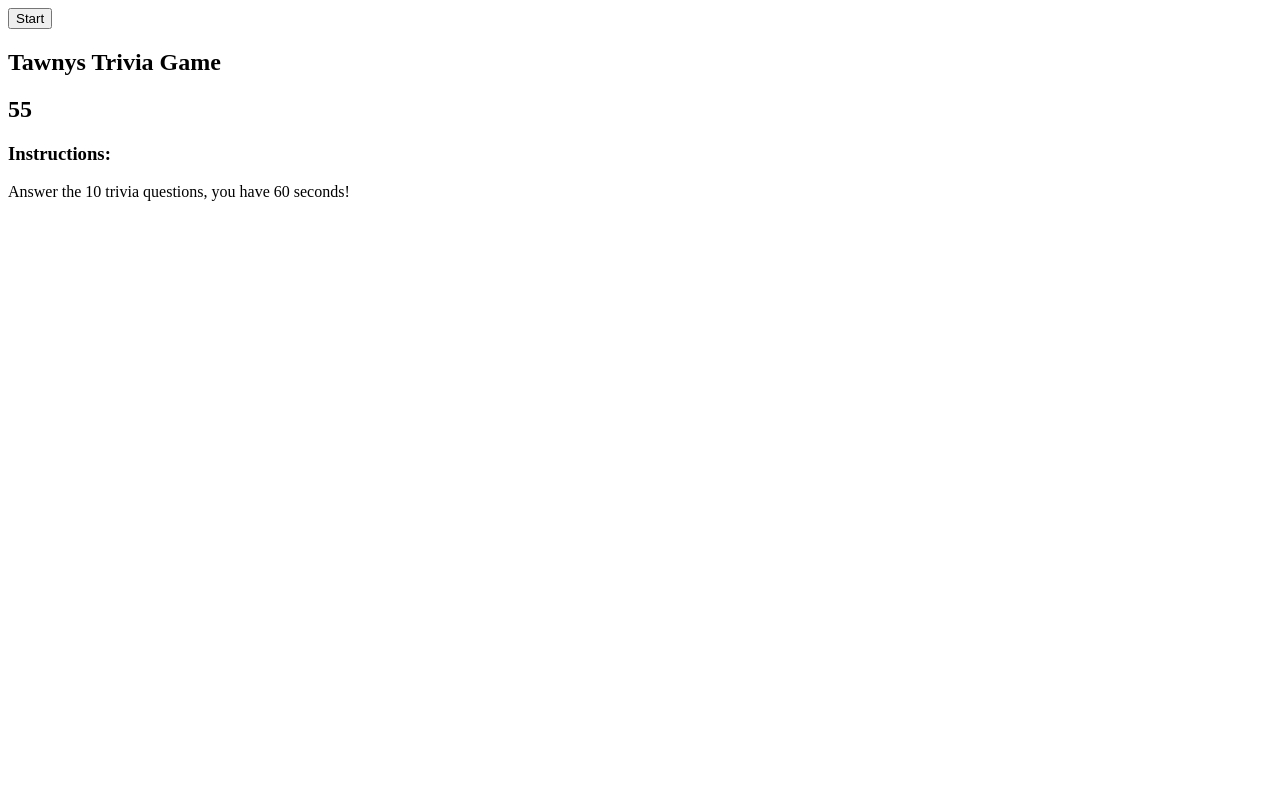
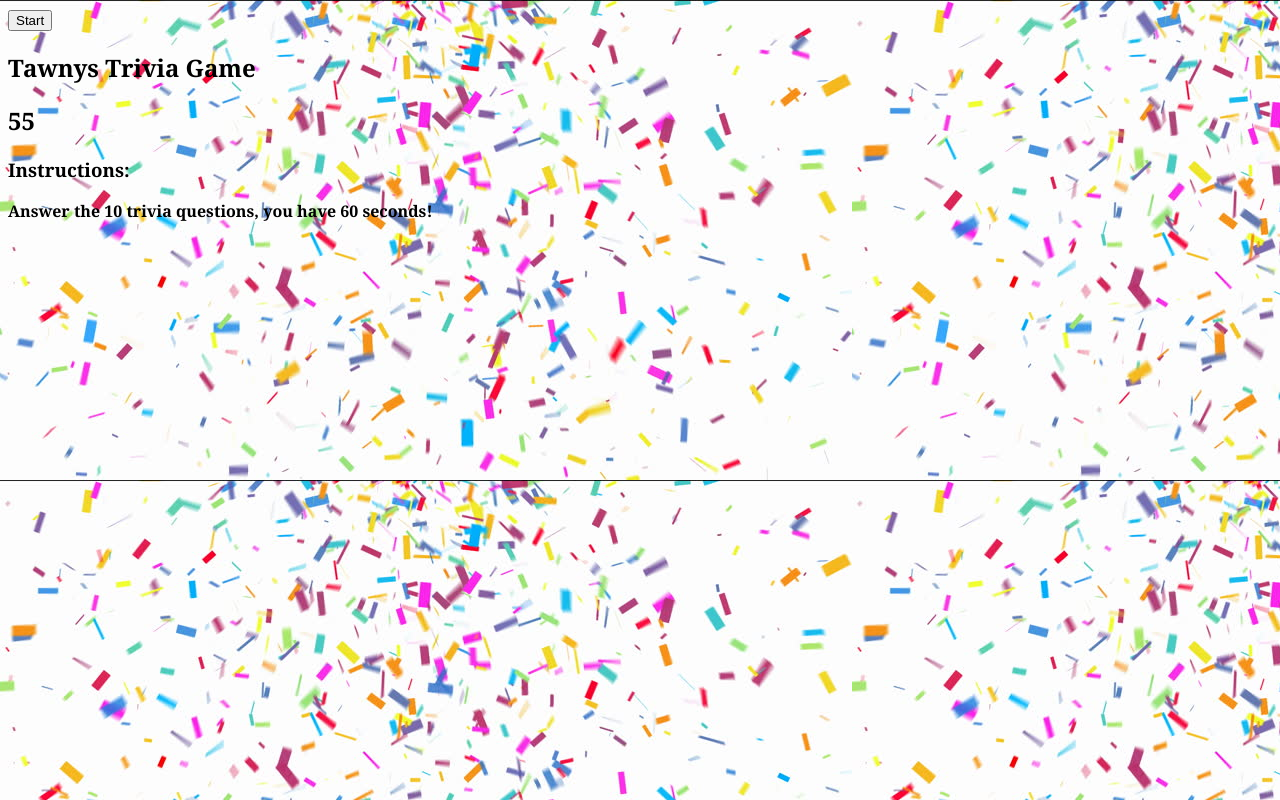
Before and after one commit to tawnfran/Trivia-Game, a plain HTML site: page index.html in a window 1280 px wide. Drawn offline with nearby package versions, Linux system fonts and the light colour scheme.

Commit message:
added some css to the style sheet, still needs work

```diff
--- a/assets/css/style.css
+++ b/assets/css/style.css
@@ -0,0 +1,8 @@
+body {
+    background: url(../images/confetti.jpg);
+    height: 50%;
+    width: 50%;
+    font-family: Cambria, Cochin, Georgia, Times, 'Times New Roman', serif;
+    font-weight: bold;
+    text-align: left;
+}
--- a/index.html
+++ b/index.html
@@ -6,6 +6,7 @@
     <meta name="viewport" content="width=device-width, initial-scale=1.0">
     <meta http-equiv="X-UA-Compatible" content="ie=edge">
     <script type="text/javascript" src="https://cdnjs.cloudflare.com/ajax/libs/jquery/3.2.1/jquery.min.js"></script>
+    <link rel="stylesheet" type="text/css" href="assets/css/style.css">
     <title> Trivia-Random </title>
 </head>
 
```
Also changed, not shown: assets/images/confetti.jpg (added), assets/images/pink.jpg (added), assets/images/tiedye.jpg (added), 1 other file.
